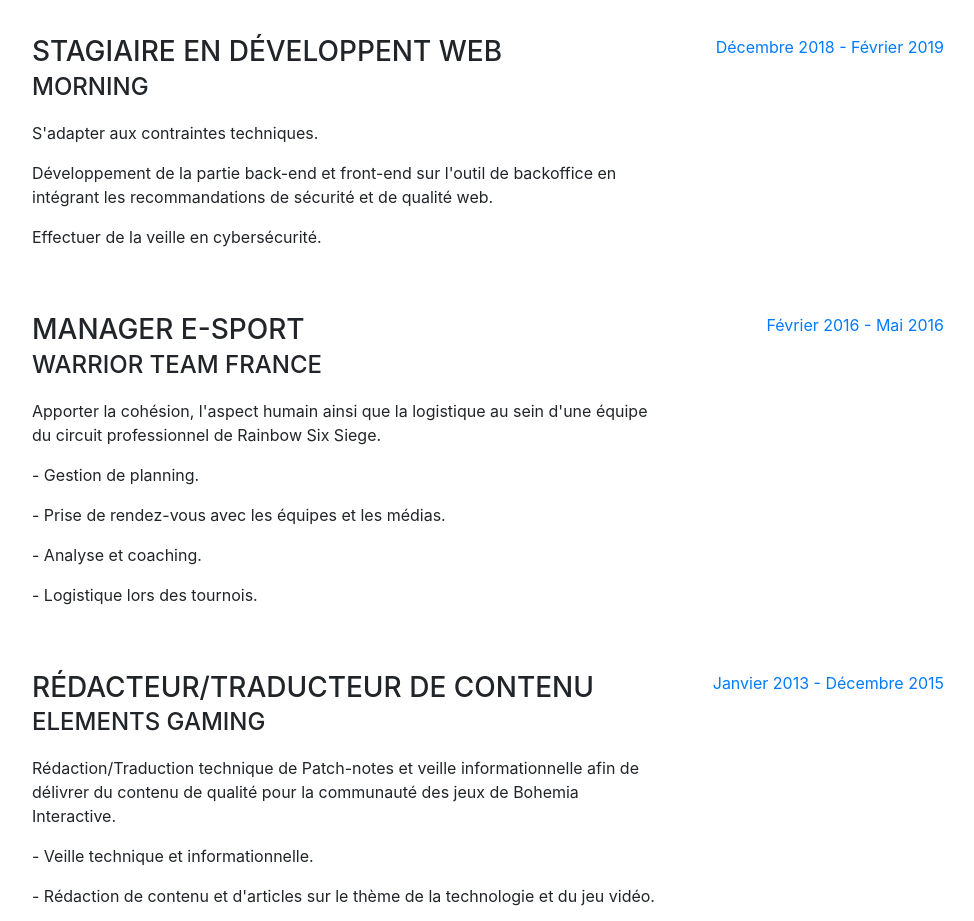
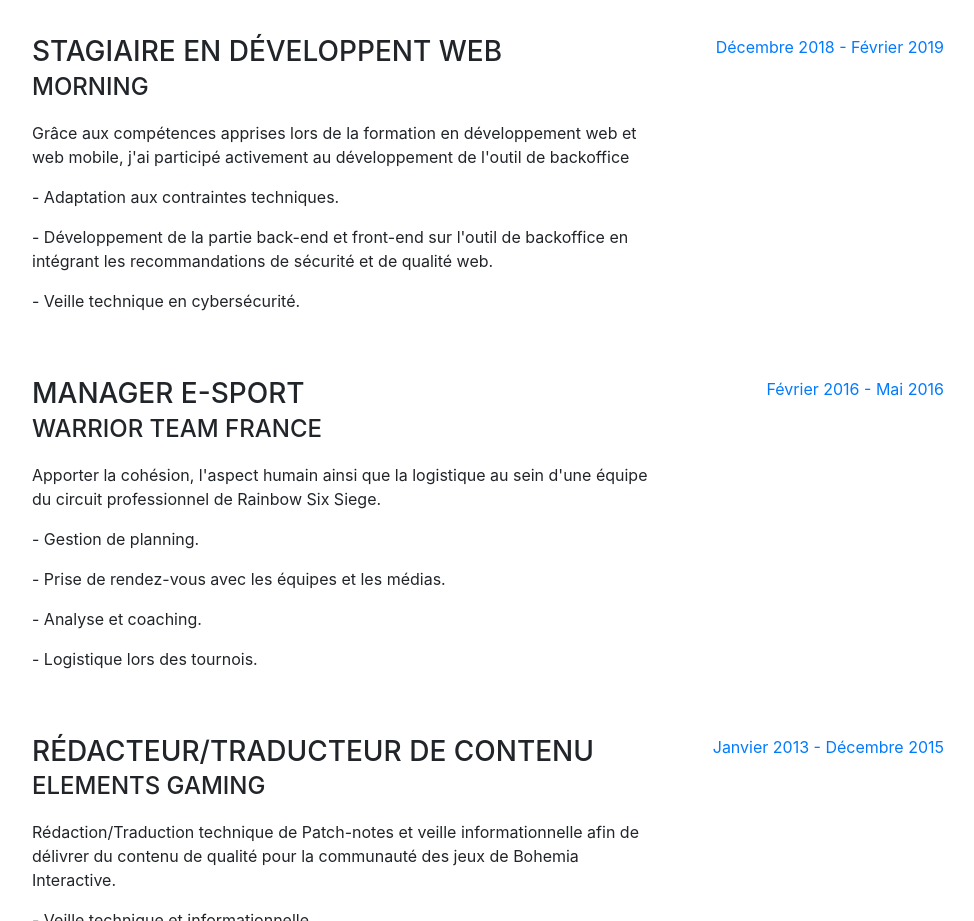
Before and after one commit to Poltergeistz/CV-David-Journo, a website with bundled scripts: page index.html in a window 1280 px wide. Shown: the part 900-1821 px from the top of the page, without its empty margins (288-1262 px from the left). Built offline with nearby package versions, Linux system fonts and the light colour scheme; a web font is replaced by a local one.

Commit message:
Updating skills

```diff
--- a/index.html
+++ b/index.html
@@ -100,10 +100,12 @@
           <div class="resume-content mr-auto">
             <h3 class="mb-0">Stagiaire en développent web</h3>
             <div class="subheading mb-3">Morning</div>
-            <p>S'adapter aux contraintes techniques.</p>
-            <p>Développement de la partie back-end et front-end sur l'outil de backoffice
+            <p>Grâce aux compétences apprises lors de la formation en développement web et web mobile,
+               j'ai participé activement au développement de l'outil de backoffice</p>
+            <p>- Adaptation aux contraintes techniques.</p>
+            <p>- Développement de la partie back-end et front-end sur l'outil de backoffice
                en intégrant les recommandations de sécurité et de qualité web.</p>
-            <p>Effectuer de la veille en cybersécurité.</p>
+            <p>- Veille technique en cybersécurité.</p>
           </div>
           <div class="resume-date text-md-right">
             <span class="text-primary">Décembre 2018 - Février 2019</span>
```
